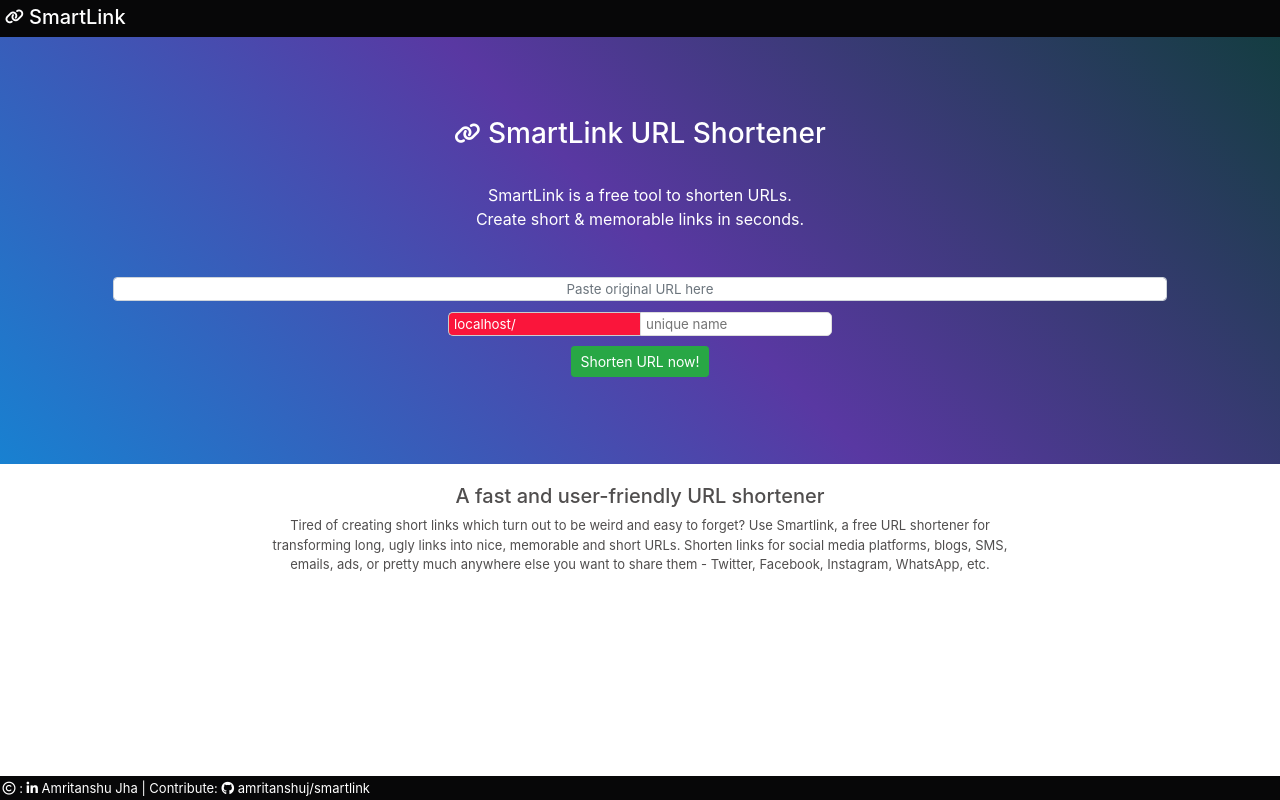
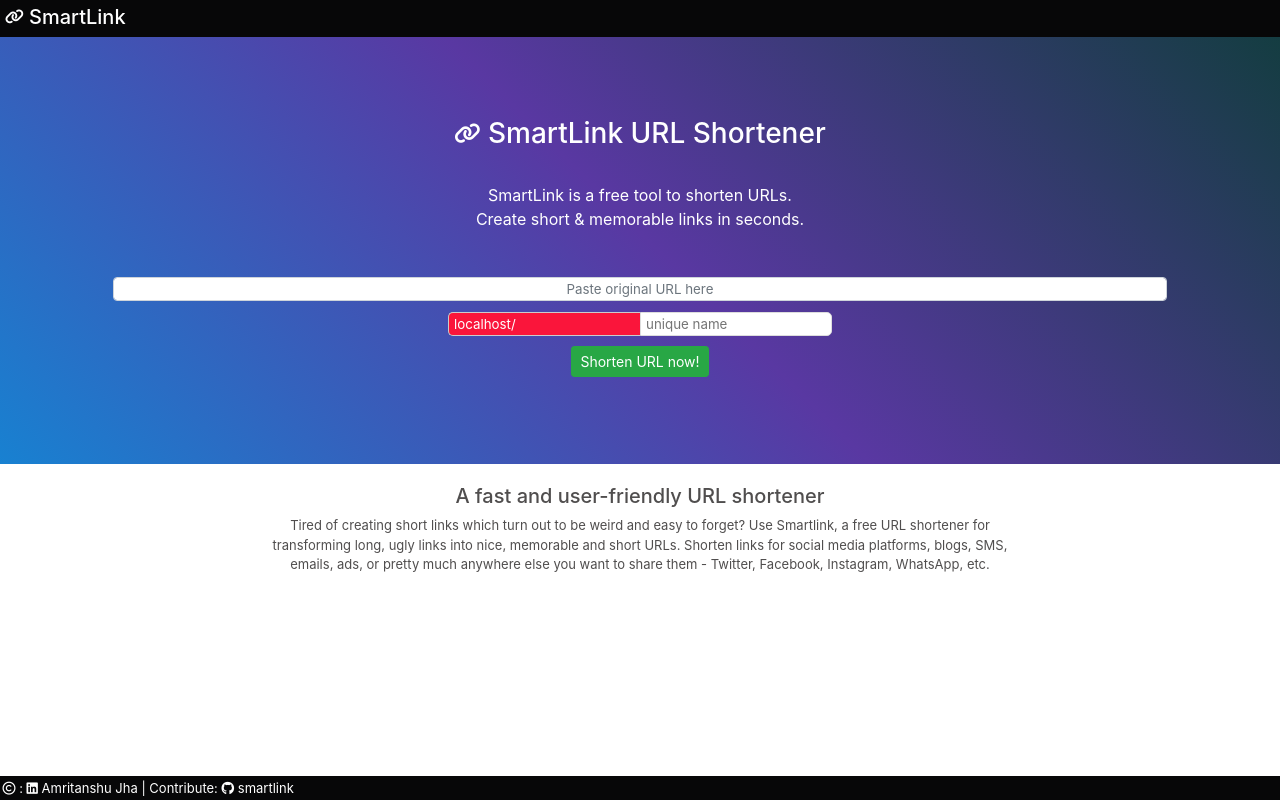
Before and after one commit to amritanshuj/SmartLink-URL-Shortener, a website: page public/index.html in a window 1280 px wide. Drawn offline with nearby package versions, Linux system fonts and the light colour scheme.

Commit message:
Fixing Design Issues

```diff
--- a/public/index.html
+++ b/public/index.html
@@ -41,7 +41,7 @@
 
     <footer>
         <div id="foot">
-            <span><i class="far fa-copyright"></i>&nbsp;:&nbsp;<a href="https://www.linkedin.com/in/amritanshu-jha/" target="_blank"><i class="fab fa-linkedin-in"></i>&nbsp;Amritanshu Jha</a>&nbsp;|&nbsp;Contribute:&nbsp;<a href="https://github.com/amritanshuj/SmartLink-URL-Shortener" target="_blank"><i class="fa fa-github"></i>&nbsp;amritanshuj/smartlink</a></span>
+            <span><i class="far fa-copyright"></i>&nbsp;:&nbsp;<a href="https://www.linkedin.com/in/amritanshu-jha/" target="_blank"><i class="fab fa-linkedin"></i>&nbsp;Amritanshu Jha</a>&nbsp;|&nbsp;Contribute:&nbsp;<a href="https://github.com/amritanshuj/SmartLink-URL-Shortener" target="_blank"><i class="fa fa-github"></i>&nbsp;smartlink</a></span>
         </div>
     </footer>
 
```
